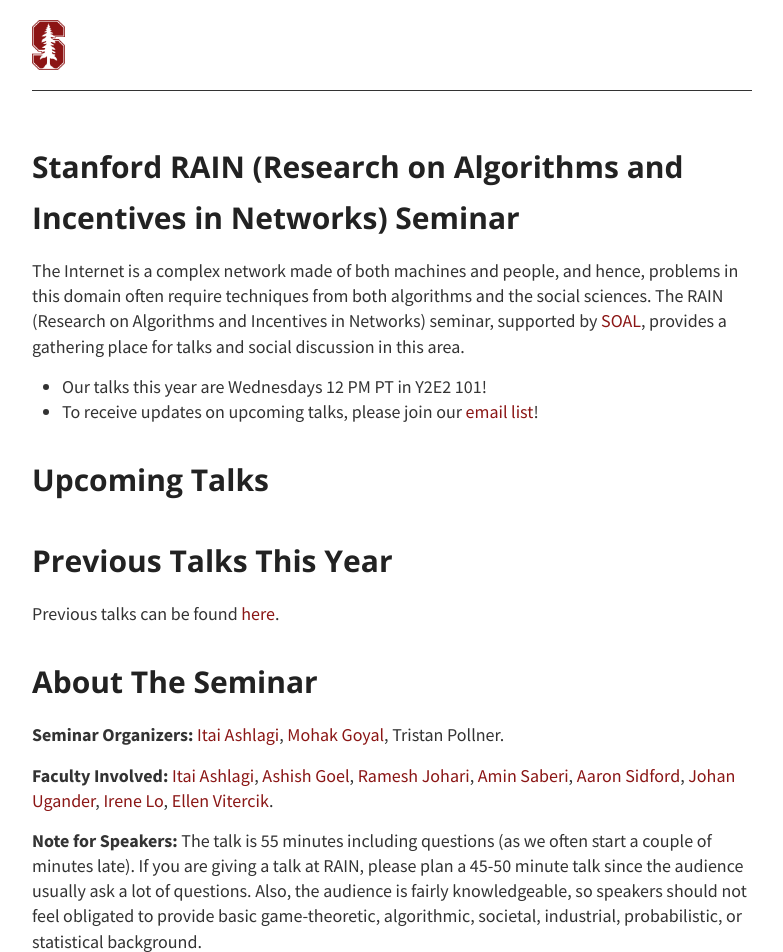
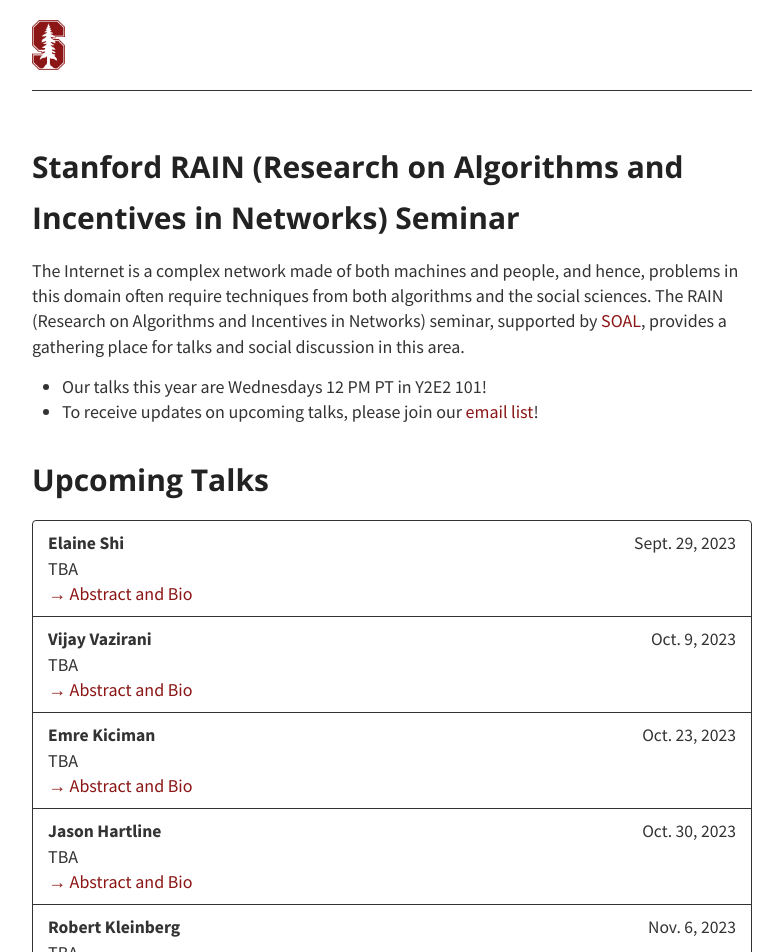
Before and after one commit to stanford-rain-seminar/stanford-rain-seminar.github.io, a Jekyll site: the page built from index.md, in a window 1280 px wide and 1400 px high. Shown: the top 952 px of the window, without its empty margins (248-1031 px from the left). Built offline with Jekyll 4.4.1, drawn with Linux system fonts in a browser that asks for light colours; nearby versions of some CDN libraries; our own code applies the rules of GitHub Pages for plain Markdown files; some of the changed text lies outside the part shown.

Commit message:
Update talks.yml

```diff
--- a/_data/talks.yml
+++ b/_data/talks.yml
@@ -1,5 +1,39 @@
 - type: Upcoming Talks
   members:
-
+    - speaker: Elaine Shi
+      date: Sept. 29, 2023
+      title: "TBA"
+      abstract: "TBA"
+      bio: "TBA"
+    - speaker: Vijay Vazirani
+      date: Oct. 9, 2023
+      title: "TBA"
+      abstract: "TBA"
+      bio: "TBA"
+    - speaker: Emre Kiciman
+      date: Oct. 23, 2023
+      title: "TBA"
+      abstract: "TBA"
+      bio: "TBA"
+    - speaker: Jason Hartline
+      date: Oct. 30, 2023
+      title: "TBA"
+      abstract: "TBA"
+      bio: "TBA"
+    - speaker: Robert Kleinberg
+      date: Nov. 6, 2023
+      title: "TBA"
+      abstract: "TBA"
+      bio: "TBA"
+    - speaker: Bruno Ribeiro
+      date: Nov. 13, 2023
+      title: "TBA"
+      abstract: "TBA"
+      bio: "TBA"
+    - speaker: Suchi Chawla
+      date: Dec. 4, 2023
+      title: "TBA"
+      abstract: "TBA"
+      bio: "TBA"
 - type: Previous Talks This Year
   members:
```
